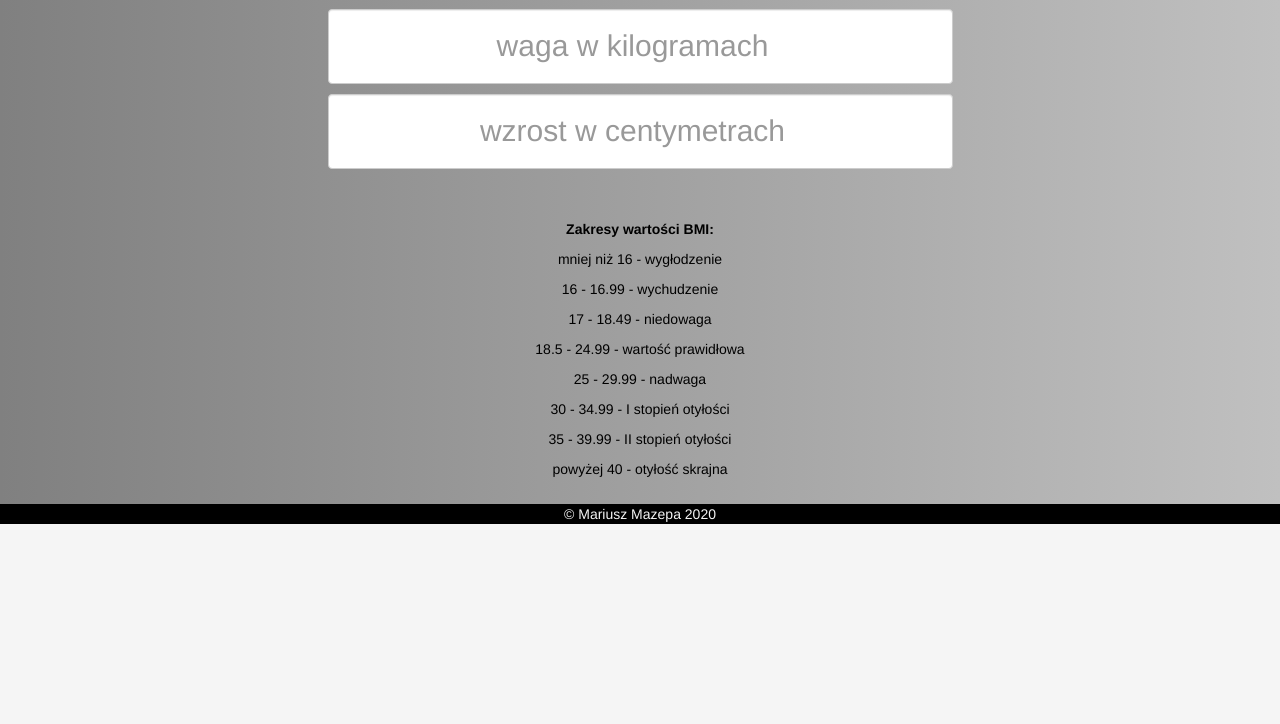
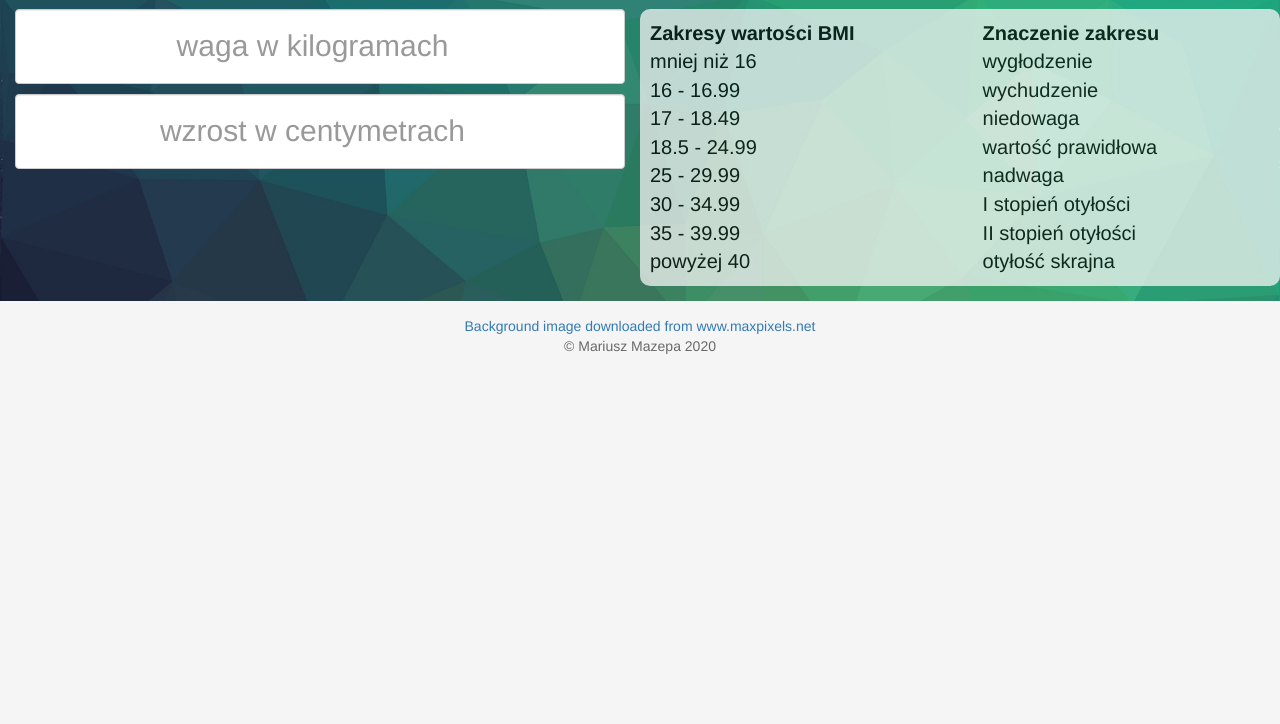
Before and after one commit to mmazepa/BMI_AngularJS, a plain HTML site: page src/index.html in a window 1280 px wide. Shown: the part 76-800 px from the top of the page. Drawn offline with nearby package versions, Linux system fonts and the light colour scheme.

Commit message:
Modyfikacja układu i szaty graficznej.

```diff
--- a/src/assets/css/style.less
+++ b/src/assets/css/style.less
@@ -1,21 +1,30 @@
 // out: style.css
 
-@mainColor: black;
+html {
+  min-height: 100vh;
 
   body {
     background-color: whitesmoke !important;
 
     .header {
-    .ribbon(lighten(@mainColor, 25%), whitesmoke);
+      .ribbon(whitesmoke, navy);
+      text-shadow: 2px 2px lightblue;
+      h1 {
+        font-weight: bold;
+      }
     }
 
     .app {
+      width: 100%;
       padding: 15px;
-    .ribbon(lighten(@mainColor, 50%), @mainColor);
-    background-image: linear-gradient(to right, gray, silver) !important;
+      .ribbon(lighten(cyan, 40%), black);
+      background-image: linear-gradient(to right, lighten(cyan, 40%), silver) !important;
+      background-image: url("../images/MaxPixel.net-Green-Texture-Background-Triangle-Low-Poly-1239778.jpg") !important;
+      background-repeat: repeat-y;
+      background-size: 100%;
       p {
         input {
-        width: 50%;
+          width: 100%;
           height: 75px;
           margin-left: auto;
           margin-right: auto;
@@ -27,16 +36,33 @@ body {
         text-align: center;
         margin-top: 50px;
         font-size: 200%;
+        color: white;
       }
       .infoBMI {
-      text-align: center;
-      margin-top: 50px;
+        background-color: whitesmoke;
+        opacity: 0.75;
+        border-radius: 10px;
+        padding: 10px;
+        table {
+          width: 100%;
+          font-size: 20px;
+          tr, th, th {
+
+          }
+          tr:not(:first-child):hover {
+            background-color: lightblue;
+            color: navy;
+            transition: 0.5s;
+          }
+        }
       }
     }
 
     .footer {
-    .ribbon(darken(@mainColor, 15%), whitesmoke);
+      .ribbon(whitesmoke, dimgray);
       text-align: center;
+      margin-top: 15px;
+    }
   }
 }
 
--- a/src/index.html
+++ b/src/index.html
@@ -15,6 +15,8 @@
             <h1>Kalkulator wskaźnika BMI</h1>
         </div>
         <div class="app container" data-ng-app="">
+            <div class="row">
+                <div class="col-sm-6">
                     <p>
                         <input  type="number"
                                 class="form-control"
@@ -32,22 +34,54 @@
                                 step="1">
                     </p>
                     <p class="yourBMI">
-                {{ (weight>0) && (height>0) ? "Twoje BMI: " + weight/(height/100*height/100) : null }}
+                        {{ (weight>0) && (height>0) ? "Twoje BMI: " + (weight/(height/100*height/100) | number : 2) : null }}
                     </p>
-            <div class="infoBMI">
-                <p><strong>Zakresy wartości BMI:</strong></p>
-                <p>mniej niż 16 - wygłodzenie</p>
-                <p>16 - 16.99 - wychudzenie</p>
-                <p>17 - 18.49 - niedowaga</p>
-                <p>18.5 - 24.99 - wartość prawidłowa</p>
-                <p>25 - 29.99 - nadwaga</p>
-                <p>30 - 34.99 - I stopień otyłości</p>
-                <p>35 - 39.99 - II stopień otyłości</p>
-                <p>powyżej 40 - otyłość skrajna</p>
+                </div>
+                <div class="col-sm-6 infoBMI">
+                    <table>
+                        <tr>
+                            <th>Zakresy wartości BMI</th>
+                            <th>Znaczenie zakresu</th>
+                        </tr>
+                        <tr>
+                            <td>mniej niż 16</td>
+                            <td>wygłodzenie</td>
+                        </tr>
+                        <tr>
+                            <td>16 - 16.99</td>
+                            <td>wychudzenie</td>
+                        </tr>
+                        <tr>
+                            <td>17 - 18.49</td>
+                            <td>niedowaga</td>
+                        </tr>
+                        <tr>
+                            <td>18.5 - 24.99</td>
+                            <td>wartość prawidłowa</td>
+                        </tr>
+                        <tr>
+                            <td>25 - 29.99</td>
+                            <td>nadwaga</td>
+                        </tr>
+                        <tr>
+                            <td>30 - 34.99</td>
+                            <td>I stopień otyłości</td>
+                        </tr>
+                        <tr>
+                            <td>35 - 39.99</td>
+                            <td>II stopień otyłości</td>
+                        </tr>
+                        <tr>
+                            <td>powyżej 40</td>
+                            <td>otyłość skrajna</td>
+                        </tr>
+                    </table>
+                </div>
             </div>
         </div>
         <div class="footer container">
-            © Mariusz Mazepa 2020
+            <a href="https://www.maxpixels.net">Background image downloaded from www.maxpixels.net</a>
+            <p>© Mariusz Mazepa 2020</p>
         </div>
     </body>
 </html>
```
Also changed, not shown: src/assets/css/style.css, src/assets/images/MaxPixel.net-Green-Texture-Background-Triangle-Low-Poly-1239778.jpg (added). Lines whose indentation alone changed are shown as unchanged.
